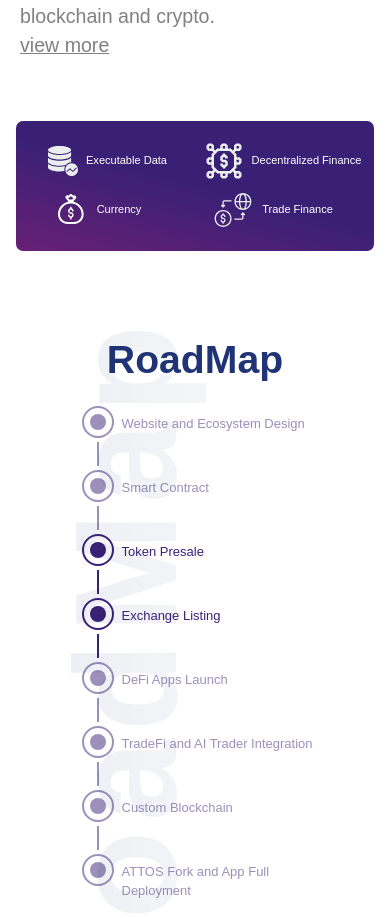
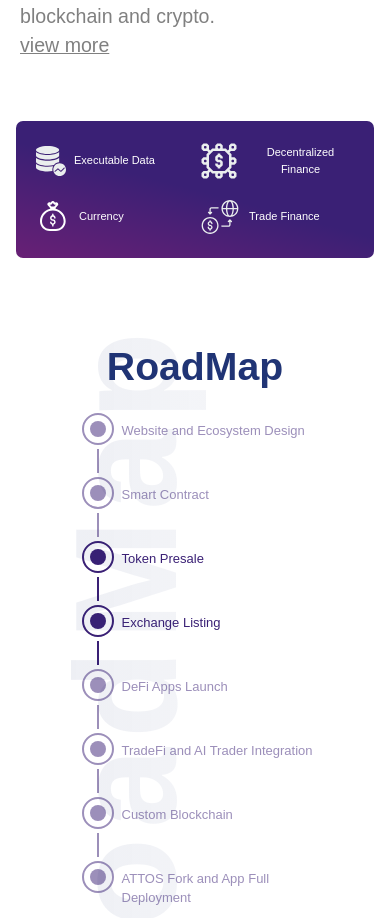
Before and after one commit to Goodness815/adashe, a React (Create React App) app: page / in a window 390 px wide. Shown: the part 1528-2446 px from the top of the page. Built offline with nearby package versions, Linux system fonts and the light colour scheme.

Commit message:
made final fix

```diff
--- a/src/components/FeatureComponent.js
+++ b/src/components/FeatureComponent.js
@@ -29,15 +29,15 @@ const FeatureComponent = () => {
         </p>
       </div>
       <div className="p-4 rounded-lg mt-">
-        <div className="md:flex md:flex-row md:justify-center grid grid-cols-2 gap-2 py-5 px-2 custom-gradient featureComponentContainer Kaydborder">
+        <div className="fcomponentcase md:flex md:flex-row md:justify-center grid grid-cols-2 gap-2 py-5 px-2 custom-gradient featureComponentContainer Kaydborder">
           {/* Data */}
-          <div className="w-full md:w-1/2 lg:w-1/4 text-center flex items-center justify-content-center projectAdashe">
+          <div className="fcomponentitem w-full md:w-1/2 lg:w-1/4 text-center flex items-center justify-content-center projectAdashe">
             <img src={databaseLogo} alt="databaseLogo" className="pr-2" />
             <p className="text-white text-xms md:text-sm">Executable Data</p>
           </div>
 
           {/* DEFI */}
-          <div className="w-full md:w-1/2 lg:w-1/4 text-center flex items-center justify-content-center projectAdashe">
+          <div className="fcomponentitem w-full md:w-1/2 lg:w-1/4 text-center flex items-center justify-content-center projectAdashe">
             <img src={investmentLogo} alt="investmentLogo" className="pr-2" />
             <p className="text-white text-xms md:text-sm">
               Decentralized Finance
@@ -45,13 +45,13 @@ const FeatureComponent = () => {
           </div>
 
           {/* Currency */}
-          <div className="w-full md:w-1/2 lg:w-1/4 text-center flex items-center justify-content-center projectAdashe">
+          <div className="fcomponentitem w-full md:w-1/2 lg:w-1/4 text-center flex items-center justify-content-center projectAdashe">
             <img src={moneyLogo} alt="moneyLogo" className="pr-2" />
             <p className="text-white text-xms md:text-sm pr-5">Currency</p>
           </div>
 
           {/* Trade Finance */}
-          <div className="w-full md:w-1/2 lg:w-1/4 text-center flex items-center justify-content-center projectAdashe">
+          <div className="fcomponentitem w-full md:w-1/2 lg:w-1/4 text-center flex items-center justify-content-center projectAdashe">
             <img src={moneyExchange} alt="moneyExchange" className="pr-2" />
             <p className="text-white text-xms md:text-sm pr-5">Trade Finance</p>
           </div>
--- a/src/components/Roadmap.js
+++ b/src/components/Roadmap.js
@@ -5,16 +5,18 @@ import Verified from "./Verified";
 const Roadmap = () => {
   const roadmapRef = useRef(null);
 
-
   return (
     <>
       <div className="flex" id="ROADMAP">
-      <div className="w-1/4 p-4 flex justify-center items-center writeStyle">
+        <div className="w-1/4 p-4 flex justify-center items-center writeStyle">
           <p className="writeStyleText">RoadMap</p>
         </div>
-        <div className="w-11/12 roadmap-container justify-center" ref={roadmapRef}>
+        <div
+          className="w-11/12 roadmap-container justify-center"
+          ref={roadmapRef}
+        >
           <h2 className="text-xl text-[#203475] mb-4 text-center mt-8">
-           <b>RoadMap</b>
+            <b>RoadMap</b>
           </h2>
           <div className="flex flex-col items-center space-y-1">
             <div className="flex items-center">
@@ -40,19 +42,19 @@ const Roadmap = () => {
             <div className="w-0.5 h-6 bg-[#3A2075] bg-opacity-50 round_roadmap"></div>
 
             <div className="flex items-center">
-              <div className="w-8 h-8 border-2 border-[#3A2075] rounded-full">
+              <div className="w-8 h-8 border-2 border-[#3A2075] rounded-full blue">
                 <div className="w-4 h-4 bg-[#3A2075] rounded-full mx-auto mt-1.5">
-                  <span className="textwidth flex ml-8 w-40 text-[#3A2075]">
+                  <span className="textwidth flex ml-8 w-40 text-[#3A2075] blue">
                     Token Presale
                   </span>
                 </div>
               </div>
             </div>
-            <div className="w-0.5 h-6 bg-[#3A2075] round_roadmap"></div>
+            <div className="w-0.5 h-6 bg-[#3A2075] round_roadmap blue"></div>
             <div className="flex items-center">
-              <div className="w-8 h-8 border-2 border-[#3A2075] rounded-full">
+              <div className="w-8 h-8 border-2 border-[#3A2075] rounded-full blue">
                 <div className="w-4 h-4 bg-[#3A2075] rounded-full mx-auto mt-1.5">
-                  <span className="textwidth flex ml-8 w-40 text-[#3A2075]">
+                  <span className="textwidth flex ml-8 w-40 text-[#3A2075] blue">
                     Exchange Listing
                   </span>
                 </div>
--- a/src/index.css
+++ b/src/index.css
@@ -127,21 +127,32 @@ body {
   -webkit-text-fill-color: transparent;
 }
 .dark-mode #ROADMAP span {
-  color: white !important;
+  color: rgb(227, 227, 227);
 }
 
 .dark-mode .round_roadmap {
-  background-color: white !important;
+  background-color: rgb(227, 227, 227) !important;
 }
 .dark-mode .rounded-full {
-  border-color: white !important;
+  border-color: rgb(227, 227, 227) !important;
 }
+
 .dark-mode .rounded-full div {
-  background-color: white !important;
+  background-color: rgb(227, 227, 227) !important;
 }
-.dark-mode .rounded-full {
-  border-color: white !important;
+.dark-mode .round_roadmap.blue {
+  background-color: #a680ff !important;
 }
+.dark-mode .rounded-full.blue {
+  border-color: #875aef !important;
+}
+.dark-mode .rounded-full.blue div {
+  background-color: #875aef !important;
+}
+.dark-mode .textwidth.blue {
+  color: #b798ff !important;
+}
+
 .dark-mode .featureComponentContainer {
   background-color: #3a2075;
 }
@@ -213,6 +224,15 @@ body {
   .roadmap-container {
     width: 85%;
   }
+  .fcomponentcase {
+    padding-right: 40px;
+    padding-left: 40px;
+    justify-items: center;
+  }
+  .fcomponentitem {
+    width: 70% !important;
+    justify-content: flex-start !important;
+  }
 }
 @media screen and (max-width: 500px) {
   .partners_item p {
@@ -223,6 +243,15 @@ body {
   }
   .more_space img {
     margin-right: 20px;
+  }
+  .fcomponentcase {
+    padding-right: 20px;
+    padding-left: 20px;
+    row-gap: 15px;
+  }
+  .fcomponentitem {
+    width: 100% !important;
+    /* white-space: nowrap; */
   }
 }
 @media screen and (max-width: 400px) {
@@ -244,8 +273,8 @@ body {
   }
 
   .partners_item img {
-    margin: 0px  10px;
-    width:35px;
+    margin: 0px 10px;
+    width: 35px;
     height: 35px;
     object-fit: cover;
     object-position: center;
```
